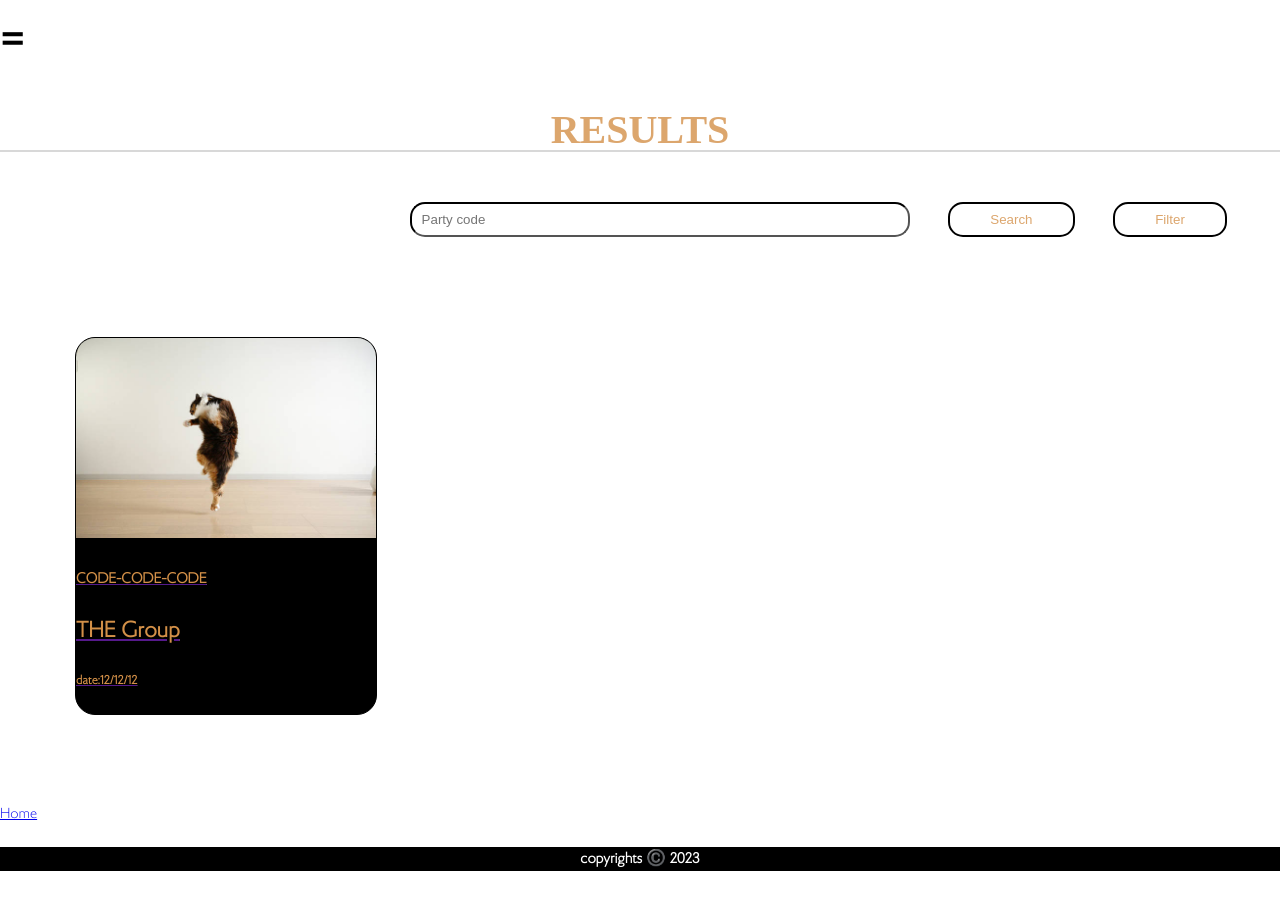
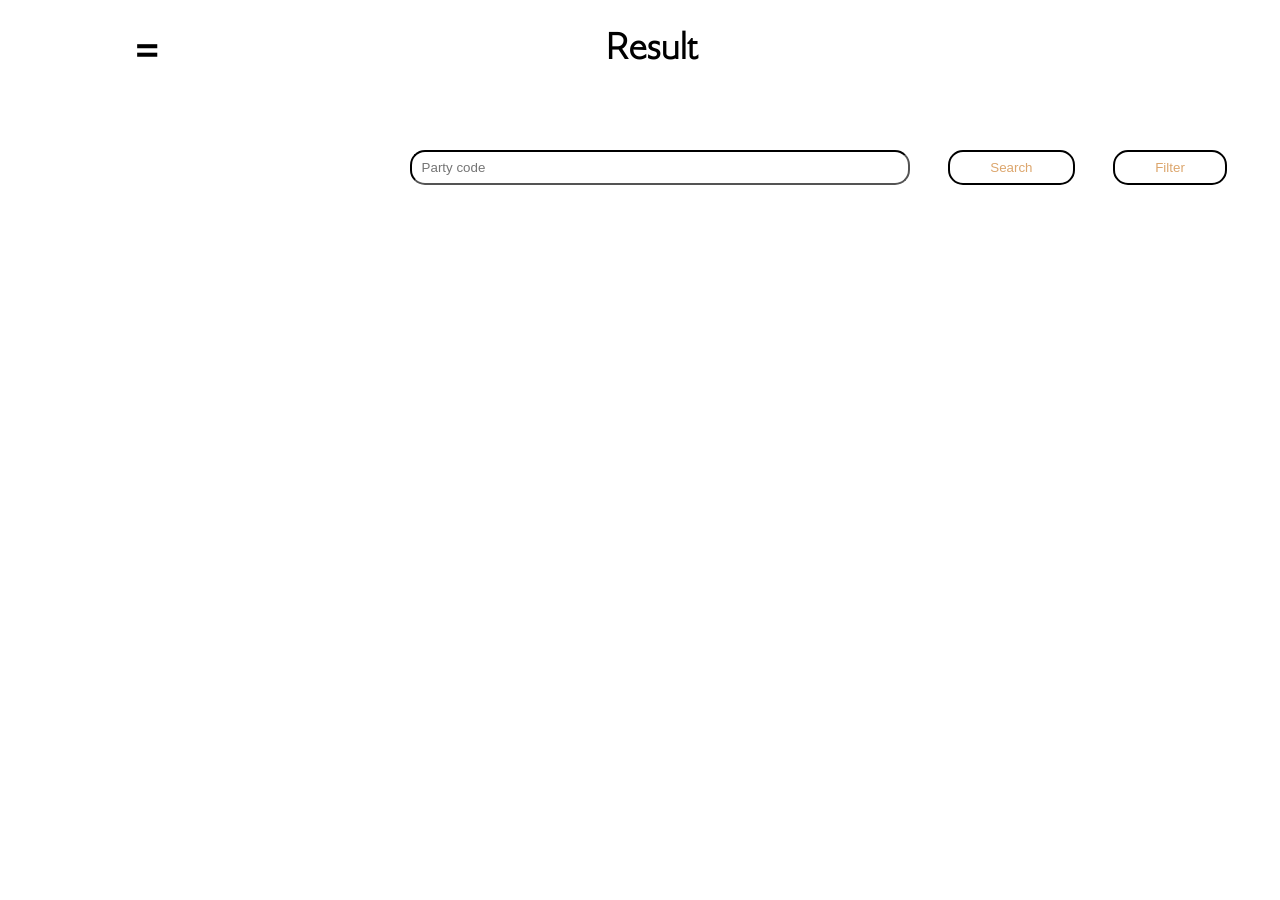
Before and after one commit to rc-da/D-voting, a plain HTML site: page HTML/result.html in a window 1280 px wide. Drawn offline with Linux system fonts and the light colour scheme.

Commit message:
correct menu

```diff
--- a/HTML/result.html
+++ b/HTML/result.html
@@ -15,11 +15,12 @@
     </script>
 </head>
 <body>
-    <div class="head navbar" >
+    <header class="head">
+        <nav>
                 <h1 id="open-menu" onclick="displayit()" style="font-size: 50px;">=</h1>
             <div id="overlay" class="overlay">
                 <div class="overlay-content">
-                <h1 id="close-menu" onclick="hide()">Close</h1>
+                    <h1 id="closemenu" onclick="hide()">X</h1>
                     <ul id="menucontent">
                         <li><a href="index.html" id="tag" >Home</a></li>
                         <li><a href="createpoll.html"  id="tag">Create Poll</a></li>
@@ -28,8 +29,9 @@
                     </ul>
                 </div>
             </div>
-        <h1 id="result" class="navbar_items">RESULTS</h1>
-    </div>
+        </nav>
+        <a href="result.html">Result</a>
+    </header>
     <div class="body">
         <div class="searchbar">
             <input type="search" placeholder="Party code " id="search">
@@ -39,24 +41,5 @@
 
         </div>
 
-        <div class="group">
-            <a href="">
-
-            <div class="group_cnt"><img src="../img/gettyimages-89573119-612x612.jpg" class="group_cnt"></div>
-            <div class="group_cnt"> <h4>CODE-CODE-CODE</h4></div>
-            <div class="group_cnt"> <h2>THE Group</h2> </div>
-            <div class="group_cnt"> <h5>date:12/12/12</h5></div>
-        </a>
-
-
-        </div>
-
-    </div>
-
-    <a href="index.html">Home</a>
-
-    <div class="foot">
-        <h4 id="copyrights">copyrights ©️ 2023</h4>
-    </div>
 </body>
 </html>
--- a/css/createpoll.css
+++ b/css/createpoll.css
@@ -65,7 +65,9 @@ body
 #closemenu
 {
     position: relative;
-    left: -10%;
+    left: -38%;
+    top: 4%;
+    font-size: 30px;
 }
 #tag
 {
@@ -78,10 +80,6 @@ body
     color: antiquewhite;
 }
 
-#closemenu
-{
-    opacity: 0;
-}
 a
 {
     font-size: 40px;
--- a/css/result.css
+++ b/css/result.css
@@ -18,10 +18,12 @@ body, h1, .head, .body, .tablecontent
 }
 .head
 {
-    height: 150px;
-    width: 100%;
-    background-color: white;
-    border-bottom: #00000027 solid 2px;
+    height: 100px;
+    width:100%;
+    text-align: center;
+    display: flex;
+    align-items: center;
+    justify-content: center;
 }
 .overlay {
     display: none;
@@ -56,7 +58,9 @@ body, h1, .head, .body, .tablecontent
 #closemenu
 {
     position: relative;
-    left: -10%;
+    left: -38%;
+    top: 4%;
+    font-size: 30px;
 }
 #tag
 {
@@ -69,27 +73,28 @@ body, h1, .head, .body, .tablecontent
     color: antiquewhite;
 }
 
-#closemenu
-{
-    opacity: 0;
-}
-
-
-
-
-#result
+a
 {
     font-size: 40px;
-    color: #dca66d;
-    text-align: center;
+    font-weight: bold;
+    text-decoration: none;
+    color: black;
+}
+/* #closemenu
+{
     position: relative;
-    top: 30px;
-    font-family: 'Times New Roman', Times, serif;
+    left: 1px;
+} */
+nav
+{
+    position: relative;
+    left: -35%;
+    cursor: pointer;
 }
 
 .body
 {
-    height: 650px;
+    height: 100vh;
     width: 100%;
     background-color: white;
     text-decoration: underline rgba(245, 222, 179, 0.568);
@@ -139,35 +144,3 @@ body, h1, .head, .body, .tablecontent
     color: #dca66d;
     text-decoration:underline #dca66d;
 }
-
-
-
-
-.group{
-
-    display: flex;
-    flex-direction: column;
-    border: 1px solid black;
-    width: 300px;
-    background-color: rgb(0, 0, 0);
-    text-decoration: underline #dca66d93;
-    position: relative;
-    left: 75px;
-    top: 100px;
-    border-radius: 20px;
-}
-.group_cnt{
-    max-width: 300px;
-    color: #d39048;
-    position:relative;
-    border-top-right-radius: 19px;
-    border-top-left-radius: 19px;
-}
-
-.foot
-{
-    background-color: black;
-    text-align: center;
-    color: white;
-
-}
--- a/css/vote.css
+++ b/css/vote.css
@@ -23,11 +23,13 @@ body, h1, .head, .body, .tablecontent
 }
 .head
 {
-    height: 150px;
-    width: 100%;
-
+    height: 100px;
+    width:100%;
+    text-align: center;
+    display: flex;
+    align-items: center;
+    justify-content: center;
 }
-
 .overlay {
     display: none;
     position: fixed;
@@ -61,7 +63,9 @@ body, h1, .head, .body, .tablecontent
 #closemenu
 {
     position: relative;
-    left: -10%;
+    left: -38%;
+    top: 4%;
+    font-size: 30px;
 }
 #tag
 {
@@ -74,10 +78,21 @@ body, h1, .head, .body, .tablecontent
     color: antiquewhite;
 }
 
-#closemenu
+a
 {
-    opacity: 0;
+    font-size: 40px;
+    font-weight: bold;
+    text-decoration: none;
+    color: black;
 }
+
+nav
+{
+    position: relative;
+    left: -35%;
+    cursor: pointer;
+}
+
 
 #result
 {
@@ -137,47 +152,3 @@ body, h1, .head, .body, .tablecontent
     border-color: #5C5470 ;
     color: #5C5470;
 }
-
-.tablecontent
-{
-    margin-top: 85px;
-    display: flex;
-    flex-direction: column;
-    align-items: center;
-}
-
-.group{
-    margin-left: 80px;
-    border: 1px solid black;
-    width: 300px;
-    background-color: rgb(0, 0, 0);
-    text-decoration: underline #dca66d93;
-    position: relative;
-    left: 75px;
-    top: 100px;
-    border-radius: 20px;
-    padding:10
-}
-.group_container{
-
-    display: grid;
-    grid-template-columns:repeat(auto-fill,minmax(300px,.1fr));
-    gap: .5rem;
-    margin:1rem;
-}
-
-.group_cnt{
-    max-width: 300px;
-    color: #d39048;
-    display: flex;
-    flex-direction: column;
-    align-items: center;
-    position: relative;
-    top: 5px;
-    border-top-right-radius: 19px;
-    border-top-left-radius: 19px;
-}
-.foot
-{
-    text-align: center;
-}
```
Also changed, not shown: HTML/createpoll.html (+1 -1 lines), HTML/vote.html (+6 -22 lines). Lines whose indentation alone changed are shown as unchanged.
